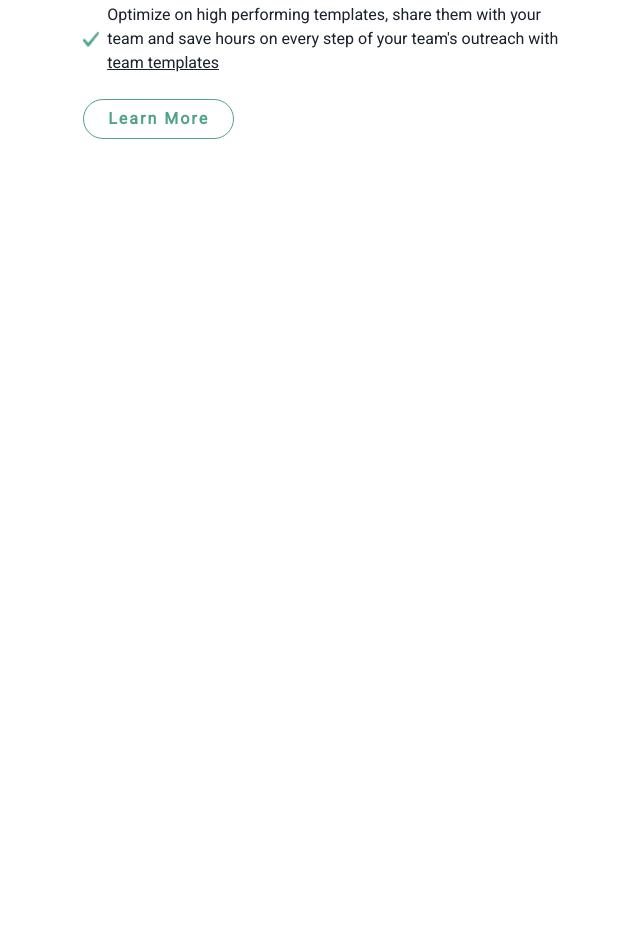
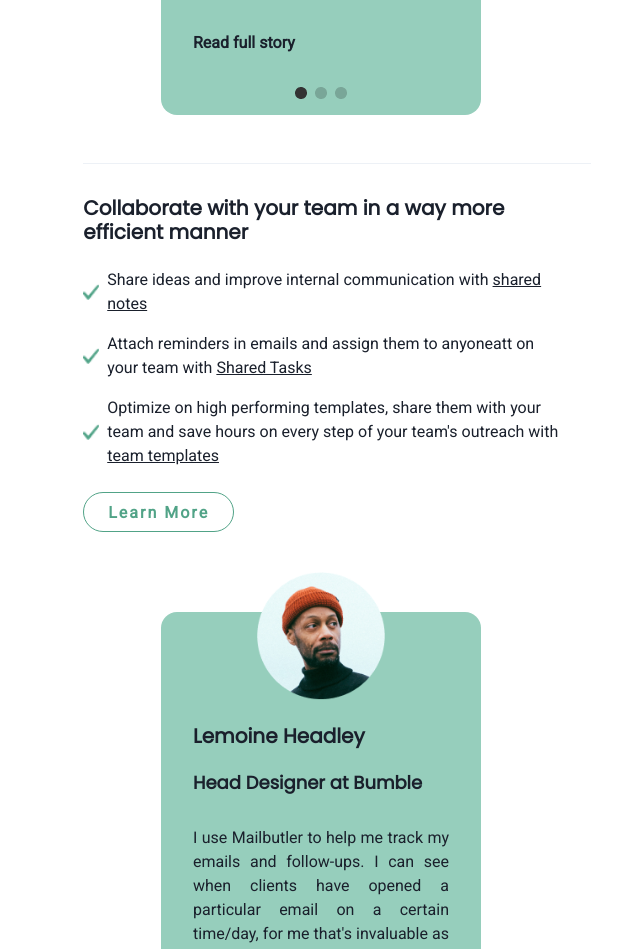
Before and after one commit to neildc14/mailbutler, a React (Vite) app: page / in a window 1280 px wide. Shown: the part 924-1873 px from the top of the page, without its empty margins (319-959 px from the left). Before the commit the page ends 1095 px from the top, so only its background shows below. Built offline with nearby package versions, Linux system fonts and the light colour scheme.

Commit message:
testimonials

```diff
--- /dev/null
+++ b/src/components/ProfessionalBackground.jsx
@@ -0,0 +1,45 @@
+import React from "react";
+import { Box, Flex, Heading, Image, Link, Text } from "@chakra-ui/react";
+import dots from "../assets/icons/dots.png";
+
+function ProfessionalBackground({ profile, name, position, story, bg_color }) {
+  return (
+    <Box
+      mt={12}
+      mx="auto"
+      maxWidth="xs"
+      borderRadius="2xl"
+      bg={bg_color}
+      position="relative"
+    >
+      <Flex flexDirection="column" justifyContent="center" alignItems="center">
+        <Image
+          src={profile}
+          boxSize="8rem"
+          sx={{ position: "absolute", top: -10 }}
+        />
+        <Box mt={20} p={8}>
+          <Heading as="h3" fontSize="xl" pb={6}>
+            {name}
+          </Heading>
+          <Heading as="h4" pb={8} fontSize="lg">
+            {position}
+          </Heading>
+          <Text pb={8} textAlign="justify">
+            {story}
+          </Text>
+          <Link
+            fontWeight="semibold"
+            _hover={{ texDecoration: "underline" }}
+            aria-label="read full story"
+          >
+            Read full story
+          </Link>
+        </Box>
+        <Image src={dots} pb={4} />
+      </Flex>
+    </Box>
+  );
+}
+
+export default ProfessionalBackground;
--- a/src/components/Testimonials.jsx
+++ b/src/components/Testimonials.jsx
@@ -1,15 +1,40 @@
 import React from "react";
-import { Container, Flex } from "@chakra-ui/react";
+import { Container, Divider, Flex } from "@chakra-ui/react";
 import PerksLiviu from "./PerksLiviu";
 import PerksLemione from "./PerksLemione";
+import ProfessionalBackground from "./ProfessionalBackground";
+import LiviuProfile from "../assets/images/Avatar-8.png";
+import LemioneProfile from "../assets/images/Avatar-12.png";
 
 function Testimonials() {
   return (
-    <Container pt={8} px={8}>
+    <Container as="section" pt={8} px={8}>
       <Flex flexDirection="column">
         <PerksLiviu />
+        <ProfessionalBackground
+          profile={LiviuProfile}
+          name=" Liviu Tanase"
+          position="Founder and CEO of ZeroBounce"
+          story="  I use Mailbutler to help me track my emails and follow-ups. I can
+            see when clients have opened a particular email on a certain
+            time/day, for me that's invaluable as it helps me decide where to
+            spend my time and when to follow-up."
+          bg_color="#96CEBC"
+        />
       </Flex>
-      <PerksLemione />
+      <Divider orientation="horizontal" p={4} height="1rem" />
+      <Flex flexDirection="column">
+        <PerksLemione />
+        <ProfessionalBackground
+          profile={LemioneProfile}
+          name=" Lemoine Headley"
+          position="Head Designer at Bumble"
+          story=" I use Mailbutler to help me track my emails and follow-ups.
+          I can see when clients have opened a particular email on a certain time/day,
+          for me that's invaluable as it helps me decide where to spend my time and when to follow-up."
+          bg_color="#96CEBC"
+        />
+      </Flex>
     </Container>
   );
 }
--- a/src/components/buttons/CTA.jsx
+++ b/src/components/buttons/CTA.jsx
@@ -3,7 +3,6 @@ import { Link, Button, Center } from "@chakra-ui/react";
 
 function CTA({
   caption,
-
   size = "sm",
   variant = "solid",
   borderColor = "brand.primary",
--- a/src/components/pages/Home.jsx
+++ b/src/components/pages/Home.jsx
@@ -18,8 +18,8 @@ function Home() {
       <Reviews />
       <FeatureHeading />
       <MainFeatures />
-      <CardFeatures /> */}
-      <TrustedBy />
+      <CardFeatures />
+      <TrustedBy /> */}
       <Testimonials />
     </Container>
   );
```
Also changed, not shown: src/assets/icons/dots.png (added).
